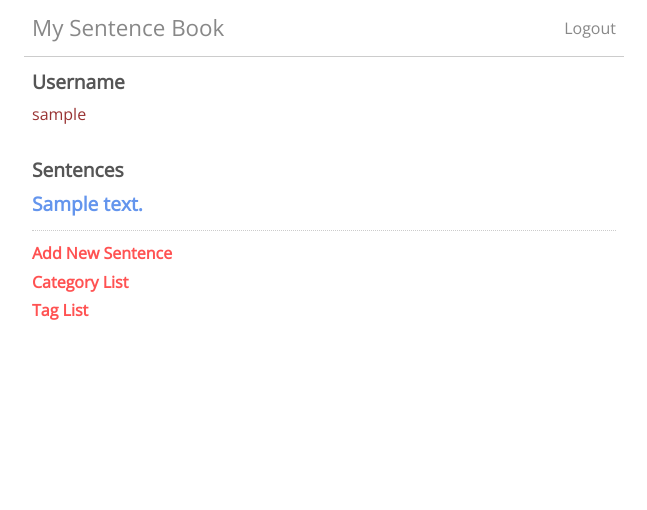
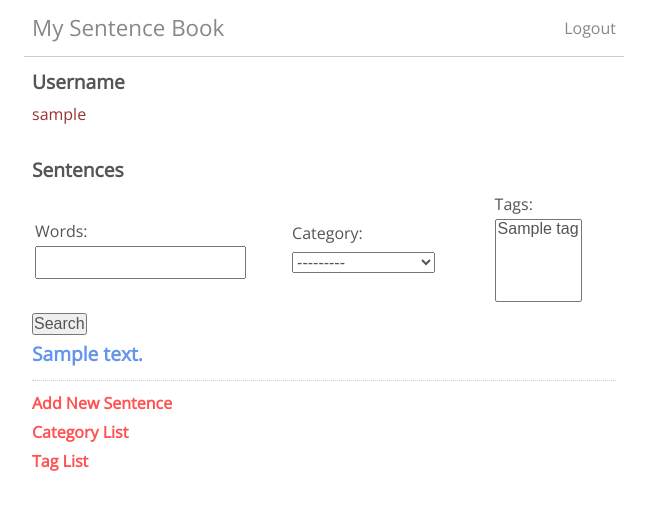
Before and after one commit to miyagawadaiki/MySentenceBook, a Django app: page /sentences/ in a window 1280 px wide. Shown: the top 510 px of the page, without its empty margins (316-963 px from the left). Run offline with Django 3.2, Linux system fonts and the light colour scheme; a user stored in the database is signed in; tables that the repository leaves empty hold one stand-in row (values such as "Sample post").

Commit message:
add search

```diff
--- /dev/null
+++ b/sentences/form.py
@@ -0,0 +1,47 @@
+#from django.contrib.auth.forms import UserCreationForm, UserChangeForm
+from django import forms
+from django.db import models
+from django.forms import ModelForm, SelectMultiple, CheckboxSelectMultiple
+from django.utils.translation import gettext_lazy as _
+from .models import Category, Tag, Sentence
+
+
+class SentenceSearchForm(ModelForm):
+    sentence_text = forms.CharField(
+        label='Words',
+        max_length=50,
+        required=False,
+    )
+    tag = forms.ModelMultipleChoiceField(
+        label='Tags',
+        required=False,
+        queryset=Tag.objects,
+        #widget=SelectMultiple(attrs={'id="multiSelect"'})
+    )
+
+    class Meta:
+        model = Sentence
+        fields = ['sentence_text', 'category', 'tag']
+        """
+        labels = {
+            'sentence_text': _('Words'),
+        }
+        widgets = {
+            'tag': SelectMultiple(),#attrs={'style': 'color: black; background-color: white; min-width: 80px;'}),
+        }
+        """
+
+"""
+class SearchForm(forms.Form):
+    #cate_choices = []
+    #for cate in Catetory.objects.filter
+    title = forms.CharField(
+        initial='',
+        label='word',
+        required = False, # 必須ではない
+    )
+    category = forms.ChoiceField(   # forms.TypedChoiceField(
+        label=
+    )
+    tags = forms.Multiple
+"""
--- a/sentences/models.py
+++ b/sentences/models.py
@@ -76,6 +76,7 @@
         'Category',
         on_delete=models.SET_NULL,
         null=True,
+        blank=True,
     )
     tag = models.ManyToManyField(
         'Tag',
--- a/sentences/templates/sentences/index.html
+++ b/sentences/templates/sentences/index.html
@@ -1,6 +1,7 @@
 {% extends 'base.html' %}
 
 {% block title %}Index{% endblock %}
+
 
 {% block content %}
 
@@ -10,6 +11,24 @@
 {% endif %}
 
 <h1>Sentences</h1>
+
+    <form method="POST">
+        {% csrf_token %}
+		<div>
+		<table>
+			<tr>
+			{% for field in test_form %}
+				<td>
+					<label>{{ field.label }}:</label>
+					{{ field }}
+				</td>
+			{% endfor %}
+			</tr>
+		</table>
+		</div>
+        <input type="submit" id="button" name="button" value="Search">
+    </form>
+
 <section class="object-list">
     <ul>
         {% for sentence in sentence_list %}
--- a/sentences/views.py
+++ b/sentences/views.py
@@ -8,6 +8,7 @@
 from django.views import generic
 
 from .models import Category, Sentence, Tag
+from .form import SentenceSearchForm
 
 
 ##############################################
@@ -19,9 +20,75 @@
     paginate_by = 5
     context_object_name = 'sentence_list'
 
+    def post(self, request, *args, **kwargs):
+        form_value = [
+            self.request.POST.get('sentence_text', None),
+            self.request.POST.get('category', None),
+            self.request.POST.getlist('tag', None), # get as list
+        ]
+        request.session['form_value'] = form_value
+        # 検索時にページネーションに関連したエラーを防ぐ
+        self.request.GET = self.request.GET.copy()
+        self.request.GET.clear()
+        return self.get(request, *args, **kwargs)
+
+    def get_context_data(self, **kwargs):
+        context = super().get_context_data(**kwargs)
+        # sessionに値がある場合、その値をセットする。（ページングしてもform値が変わらないように）
+        sentence_text = ''
+        category = None
+        tag = None
+        if 'form_value' in self.request.session:
+            form_value = self.request.session['form_value']
+            sentence_text = form_value[0]
+            category = form_value[1]
+            tag = form_value[2]
+        default_data = {'sentence_text': sentence_text,   # 検索ワード
+                        'category': category,   # カテゴリー
+                        'tag': tag,   # タグ
+                        }
+        test_form = SentenceSearchForm(initial=default_data) # 検索フォーム
+        context['test_form'] = test_form
+        return context
+
     def get_queryset(self):
-        return Sentence.objects.filter(author=self.request.user).order_by('-updated_date')[:50]
+        #return Sentence.objects.filter(author=self.request.user).order_by('-updated_date')[:50]
         #return Sentence.objects.all().order_by('-updated_date')
+
+        # sessionに値がある場合、その値でクエリ発行する。
+        if 'form_value' in self.request.session:
+            form_value = self.request.session['form_value']
+            sentence_text = form_value[0]
+            category = form_value[1]
+            print(category)
+            tag = form_value[2]
+            print(tag)
+
+            # 検索条件
+            condition_author = Q(author=self.request.user)
+            condition_text = Q()
+            condition_cate = Q()
+            condition_tags = Q()
+            if len(sentence_text) != 0 and sentence_text[0]:
+                condition_text = Q(sentence_text__contains=sentence_text)
+            else:
+                condition_text = Q(sentence_text__contains=' ')
+            if category != None and category != '':
+                condition_cate = Q(category__pk=category)
+
+            q = Sentence.objects.select_related().filter(
+                        condition_author &
+                        condition_text &
+                        condition_cate
+            )
+            if len(tag) != 0:
+                for tid in tag:
+                    q = q.filter(tag__pk=int(tid))
+            return q
+        else:
+            # 何も返さない
+            return Sentence.objects.filter(author=self.request.user).order_by('-updated_date')[:50]
+            #return Post.objects.none()
 
 
 class DetailView(generic.DetailView):
--- a/templates/base.html
+++ b/templates/base.html
@@ -2,6 +2,10 @@
 <!DOCTYPE html>
 <html>
 <head>
+	<!--
+	<script src="https://ajax.googleapis.com/ajax/libs/jquery/1.12.4/jquery.min.js"></script>
+	<script type="text/javascript" src="select_multi.js"></script>
+	-->
     <meta charset="utf-8">
     <meta name="viewport" content="width=device-width, initial-scale=1">
     <link href="https://fonts.googleapis.com/css?family=Open+Sans" rel="stylesheet">
```
Also changed, not shown: sentences/templates/sentences/select_multi.js (added, +8 -0 lines), sentences/migrations/0002_auto_20190706_1548.py (added), 1 other file.
